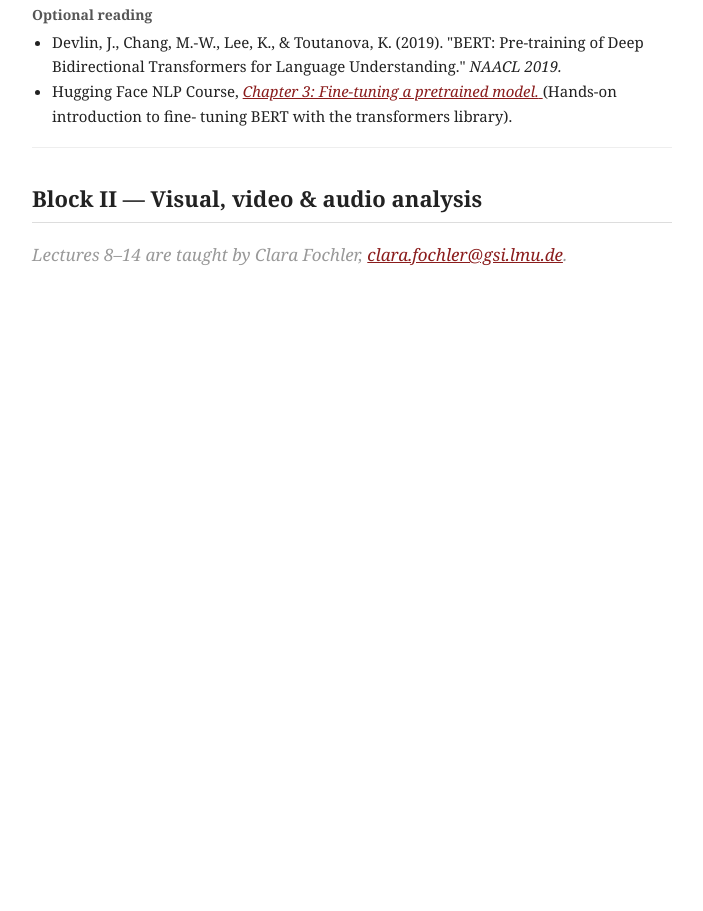
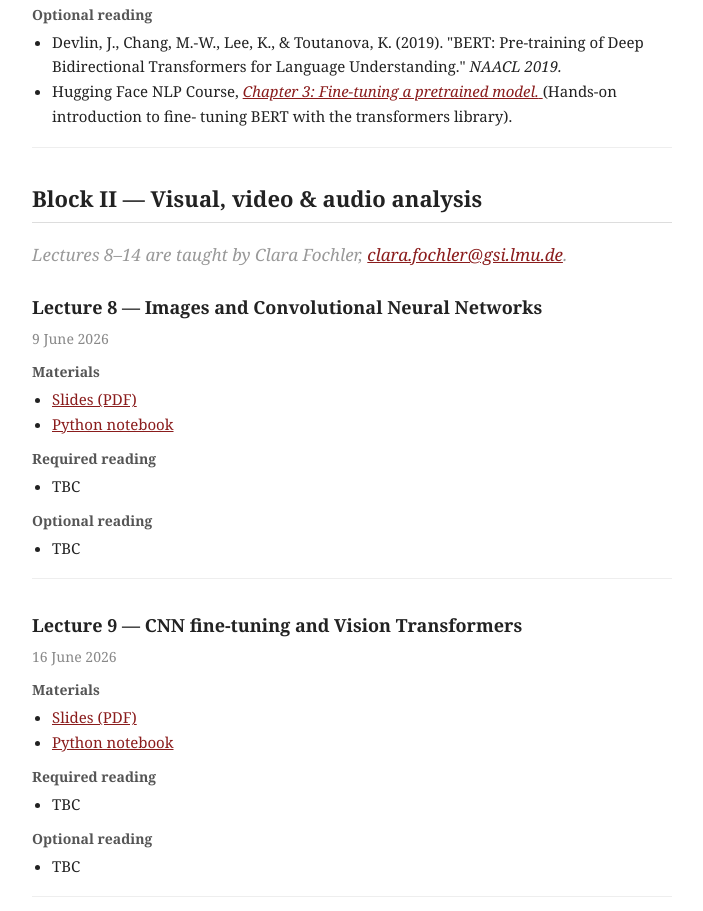
Before and after one commit to TamaraGrechanaya/tamaragrechanaya.github.io, a plain HTML site: page course.html in a window 1280 px wide. Shown: the part 3797-4708 px from the top of the page, without its empty margins (428-1131 px from the left). Before the commit the page ends 4143 px from the top, so only its background shows below. Drawn offline with Linux system fonts and the light colour scheme.

Commit message:
Update course.html

```diff
--- a/course.html
+++ b/course.html
@@ -193,7 +193,40 @@ tuning BERT with the transformers library). </li>
 
     <h2>Block II — Visual, video &amp; audio analysis</h2>
     <p class="tbc">Lectures 8–14 are taught by Clara Fochler, <a href="mailto:clara.fochler@gsi.lmu.de">clara.fochler@gsi.lmu.de</a>.</p>
+<div class="lecture">
+      <h3>Lecture 8 — Images and Convolutional Neural Networks</h3>
+      <div class="date">9 June 2026</div>
+       <span class="label">Materials</span>
+      <ul>
+        <li><a href="">Slides (PDF)</a></li>
+        <li><a href="">Python notebook</a></li>
+      </ul>
+      <span class="label">Required reading</span>
+      <ul>
+        <li>TBC</li>
+      </ul>
+      <span class="label">Optional reading</span>
+      <ul>
+        <li>TBC</li>
+      </ul>
+    </div>
 
+    <div class="lecture">
+      <h3>Lecture 9 — CNN fine-tuning and Vision Transformers</h3>
+      <div class="date">16 June 2026</div>
+       <span class="label">Materials</span>
+      <ul>
+        <li><a href="">Slides (PDF)</a></li>
+        <li><a href="">Python notebook</a></li>
+      </ul>
+      <span class="label">Required reading</span>
+      <ul>
+          <li>TBC</li>
+      </ul>
+      <span class="label">Optional reading</span>
+      <ul><li>TBC</li>
+      </ul>
+    </div>
   </main>
 </div>
 </body>
```
